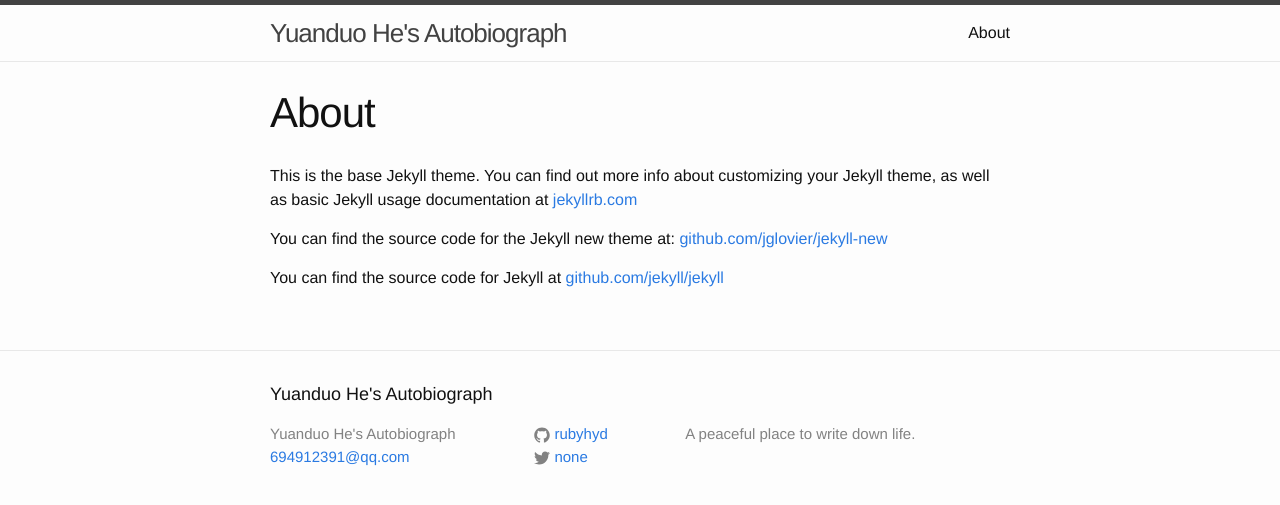
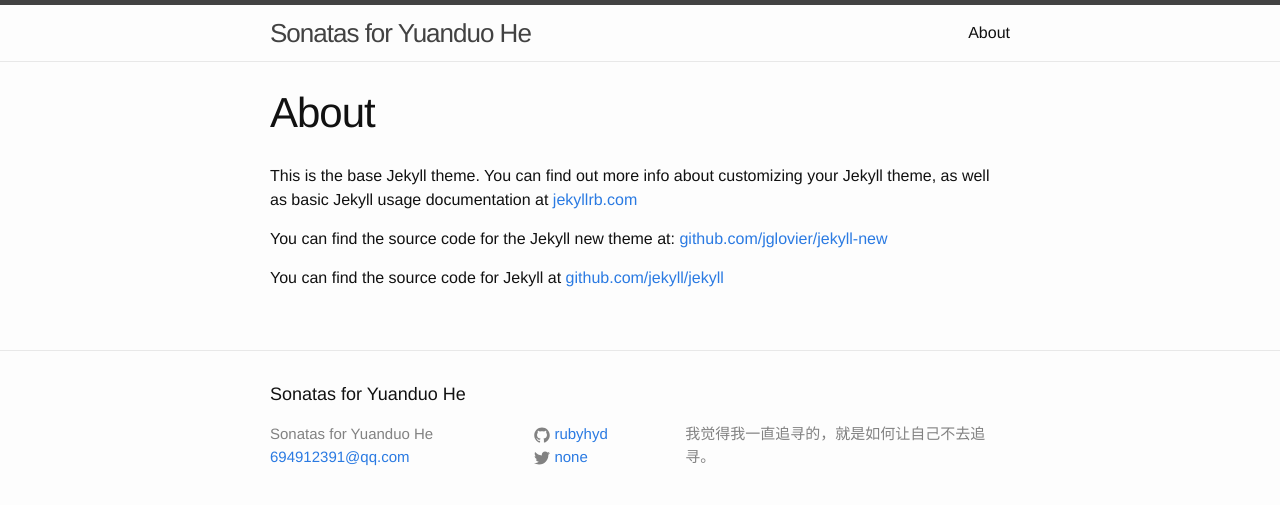
Before and after one commit to rubyhyd/rubyhyd.github.io, a Jekyll site: the page built from about.md, in a window 1280 px wide. Shown: the top 505 px of the page. Built offline with Jekyll 4.4.1, drawn with Linux system fonts in a browser that asks for light colours.

Commit message:
add domain

```diff
--- /dev/null
+++ b/CNAME
@@ -0,0 +1 @@
+home4pa.com
--- a/_config.yml
+++ b/_config.yml
@@ -1,8 +1,8 @@
 # Site settings
-title: Yuanduo He's Autobiograph
+title: Sonatas for Yuanduo He
 email: 694912391@qq.com
 description: > # this means to ignore newlines until "baseurl:"
-  A peaceful place to write down life.
+  我觉得我一直追寻的，就是如何让自己不去追寻。
 baseurl: "" # the subpath of your site, e.g. /blog/
 url: "http://yourdomain.com" # the base hostname & protocol for your site
 twitter_username: none
```
